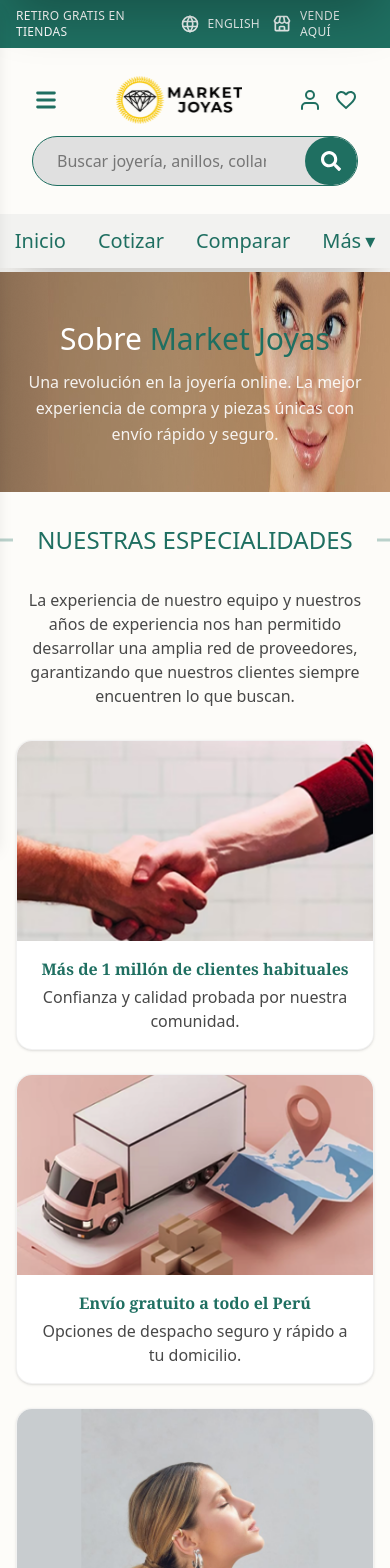
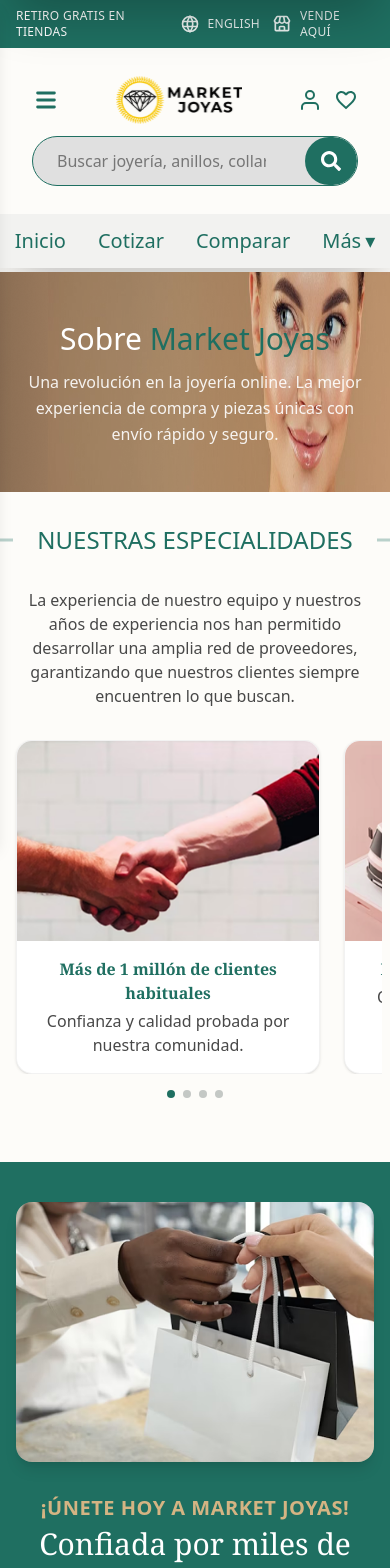
Before and after one commit to Ameteratzu/proyect-marketjoyas, a React (Vite) app: page /nosotros in a window 390 px wide. Shown: the top 1568 px of the page. Built offline with nearby package versions, Linux system fonts and the light colour scheme.

Commit message:
RESPONSIVE: se creaa un diseño horizontal con nav para la seccion de especialidades

```diff
--- a/src/pages/About/components/SpecialtiesGrid.tsx
+++ b/src/pages/About/components/SpecialtiesGrid.tsx
@@ -1,9 +1,57 @@
 import { useTranslation } from "react-i18next";
+import { useRef, useState, useEffect } from "react";
 import { SPECIALTIES } from "../about.const";
 import SectionTitle from "@/components/SectionTitle";
 
 export default function SpecialtiesGrid() {
   const { t } = useTranslation("about");
+
+  // Referencia para el carrusel horizontal en mobile
+  const listRef = useRef<HTMLUListElement | null>(null);
+  const [active, setActive] = useState(0);
+
+  // Actualiza el índice activo según el scroll (solo mobile, pero sin condicional pesada)
+  useEffect(() => {
+    const el = listRef.current;
+    if (!el) return;
+    const handler = () => {
+      // Si no hay scroll horizontal real (modo grid en desktop), fijamos 0
+      if (el.scrollWidth <= el.clientWidth) {
+        if (active !== 0) setActive(0);
+        return;
+      }
+      const children = Array.from(el.children) as HTMLElement[];
+      const viewportCenter = el.scrollLeft + el.clientWidth / 2;
+      let closestIdx = 0;
+      let minDist = Number.POSITIVE_INFINITY;
+      children.forEach((child, idx) => {
+        const childCenter = child.offsetLeft + child.offsetWidth / 2;
+        const dist = Math.abs(childCenter - viewportCenter);
+        if (dist < minDist) {
+          minDist = dist;
+          closestIdx = idx;
+        }
+      });
+      if (closestIdx !== active) setActive(closestIdx);
+    };
+    el.addEventListener("scroll", handler, { passive: true });
+    window.addEventListener("resize", handler);
+    // Inicial
+    handler();
+    return () => {
+      el.removeEventListener("scroll", handler);
+      window.removeEventListener("resize", handler);
+    };
+  }, [active]);
+
+  const scrollTo = (i: number) => {
+    const el = listRef.current;
+    if (!el) return;
+    const child = el.children[i] as HTMLElement | undefined;
+    if (!child) return;
+    const target = child.offsetLeft - (el.clientWidth - child.offsetWidth) / 2;
+    el.scrollTo({ left: target, behavior: "smooth" });
+  };
 
   return (
     <section className="">
@@ -17,11 +65,17 @@ export default function SpecialtiesGrid() {
           </p>
         </div>
 
-        <ul className="grid grid-cols-1 sm:grid-cols-2 lg:grid-cols-4 gap-6">
-          {SPECIALTIES.map((s) => (
+        {/* Lista: en mobile se convierte en carrusel horizontal; en sm+ conserva el grid original */}
+        <ul
+          ref={listRef}
+          className="flex overflow-x-auto no-scrollbar gap-6 px-2 -mx-2 scroll-smooth snap-x snap-mandatory sm:mx-0 sm:px-0 sm:grid sm:grid-cols-2 lg:grid-cols-4" /* no tocamos clases existentes para desktop */
+          aria-label={t("specialties.title")}
+        >
+          {SPECIALTIES.map((s, idx) => (
             <li
               key={s.id}
-              className="rounded-2xl bg-white border border-black/5 shadow-sm overflow-hidden hover:scale-105 transition-transform duration-300"
+              className="rounded-2xl bg-white border border-black/5 shadow-sm overflow-hidden hover:scale-105 transition-transform duration-300 snap-center shrink-0 w-[85%] sm:w-auto sm:shrink" /* añadimos ancho relativo solo mobile */
+              aria-current={idx === active ? "true" : undefined}
             >
               <div className="h-50">
                 <img
@@ -39,6 +93,23 @@ export default function SpecialtiesGrid() {
             </li>
           ))}
         </ul>
+
+        {/* Puntos de navegación: sólo visibles en mobile */}
+        <div
+          className="flex justify-center gap-2 mt-4 sm:hidden"
+          aria-hidden="true"
+        >
+          {SPECIALTIES.map((_, i) => (
+            <button
+              key={i}
+              onClick={() => scrollTo(i)}
+              className={`h-2 w-2 rounded-full transition-colors duration-300 ${
+                i === active ? "bg-primary" : "bg-dark/25"
+              }`}
+              aria-label={`Ir a tarjeta ${i + 1}`}
+            />
+          ))}
+        </div>
       </div>
     </section>
   );
```
